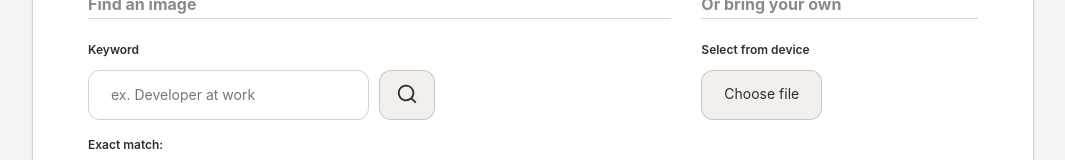
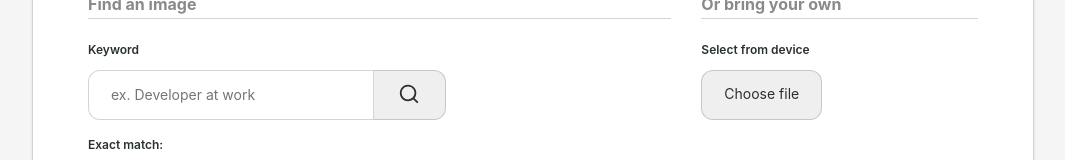
Before and after one commit to b-amir/thiscovered, a React (Vite) app: page / in a window 1280 px wide. Both pictures are taken after a click on the element "Background". Shown: the part 640-800 px from the top of the page, without its empty margins (107-1172 px from the left). Built offline with nearby package versions, Linux system fonts and the light colour scheme; a web font is replaced by a local one.

Commit message:
fixed keyword input

```diff
--- a/src/Components/Modal/Modal.tsx
+++ b/src/Components/Modal/Modal.tsx
@@ -26,7 +26,7 @@ const Modal = ({
             <div className="modal-header">
               {window.innerWidth < 768 ? (
                 <p className="modal-help mobile">
-                  Rotate your device to landscape mode for a better screenshot.
+                  Rotate your device to landscape mode, then take a screenshot.
                 </p>
               ) : (
                 <p className="modal-help computer">
--- a/src/Components/Modal/style.css
+++ b/src/Components/Modal/style.css
@@ -84,7 +84,7 @@ div#cover {
 
 
 div#modal-pop h2.InfoBox_name {
-  font-size: 3rem !important;
+  font-size: xx-large;
 }
 
 @media only screen and (max-width: 425px) {
@@ -106,3 +106,15 @@ div#modal-pop h2.InfoBox_name {
     width: 2em; */
   }
 }
+
+@media screen and (max-width: 425px) {
+
+  .modal-pop .grid-cover-box {
+    /* border-radius: 0px; */
+    /* border: 3px solid white; */
+    /* width: 100%; */
+    /* box-sizing: revert; */
+    /* font-size: small !important; */
+    display: none;
+  }
+}
--- a/src/Pages/Background/LooseSearch.tsx
+++ b/src/Pages/Background/LooseSearch.tsx
@@ -26,12 +26,13 @@ export const LooseSearch: React.FC<LooseSearchProps> = ({
   const [loading, setLoading] = useState(false);
   const [data, setData] = useState<UnsplashImage | null>(null);
   const [error, setError] = useState<Error | null>(null);
+  const [keyword, setKeyword] = useState<string>("");
 
   function handleSubmit(event: React.FormEvent<HTMLFormElement>): void {
     event.preventDefault();
-    if (query.length === 0) return;
+    if (keyword.length === 0) return;
     setLoading(true);
-    fetch(`https://source.unsplash.com/1600x900?${query}`)
+    fetch(`https://source.unsplash.com/1600x900?${keyword}`)
       .then(async (response) => {
         if (!response.ok) {
           throw new Error(response.statusText);
@@ -66,7 +67,8 @@ export const LooseSearch: React.FC<LooseSearchProps> = ({
             placeholder="ex. Developer at work"
             // split the keyword by space and join them with +
             onChange={(event) => {
-              setQuery(event.target.value.split(" ").join("+"));
+              setQuery(event.target.value);
+              setKeyword(event.target.value.split(" ").join("+"));
             }}
             value={query}
           />
--- a/src/Pages/Background/style.css
+++ b/src/Pages/Background/style.css
@@ -87,10 +87,14 @@ p.custom-file-upload-label {
 
 
 
-button.secondary-button.keyword_button:hover {
-  background: var(--accent-4);
-  filter: drop-shadow(0px 0px 2px rgba(0, 0, 0, 0.215));
-
+button.secondary-button.keyword_button {
+  display: flex;
+  align-items: center;
+  padding: 0px 16px 3px 16px;
+  min-width: 72px;
+  background: var(--bg-button);
+  border-left: 0;
+  border-radius: 0 12px 12px 0;
 }
 
 button.secondary-button:hover {
@@ -101,7 +105,8 @@ button.secondary-button:hover {
 
 input.keyword_input {
   min-width: 85%;
-  margin: 0 10px 0 0;
+  /* margin: 0 10px 0 0; */
+  border-radius: 12px 0 0 12px;
 }
 
 button.secondary-button.keyword_button {
--- a/src/style.css
+++ b/src/style.css
@@ -84,7 +84,7 @@
     --bg-2: #d8d8d84d;
     --bg-3: #e7e2dc1c;
     --bg-form: #fff;
-    --bg-button: #f2efec;
+    --bg-button: #efefef;
 
     --text-color: #2b3130;
     --text-color-2: #747474;
@@ -141,7 +141,7 @@
   --bg-2: #d8d8d84d;
   --bg-3: #e7e2dc1c;
   --bg-form: #fff;
-  --bg-button: #f2efec;
+  --bg-button: #efefef;
 
   --text-color: #2b3130;
   --text-color-2: #747474;
```
